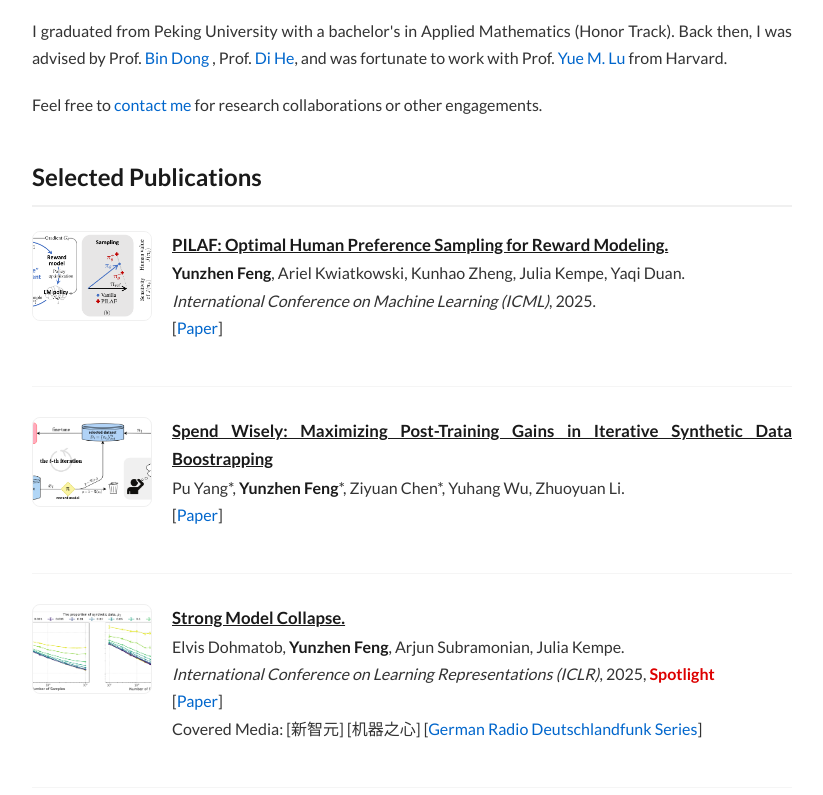
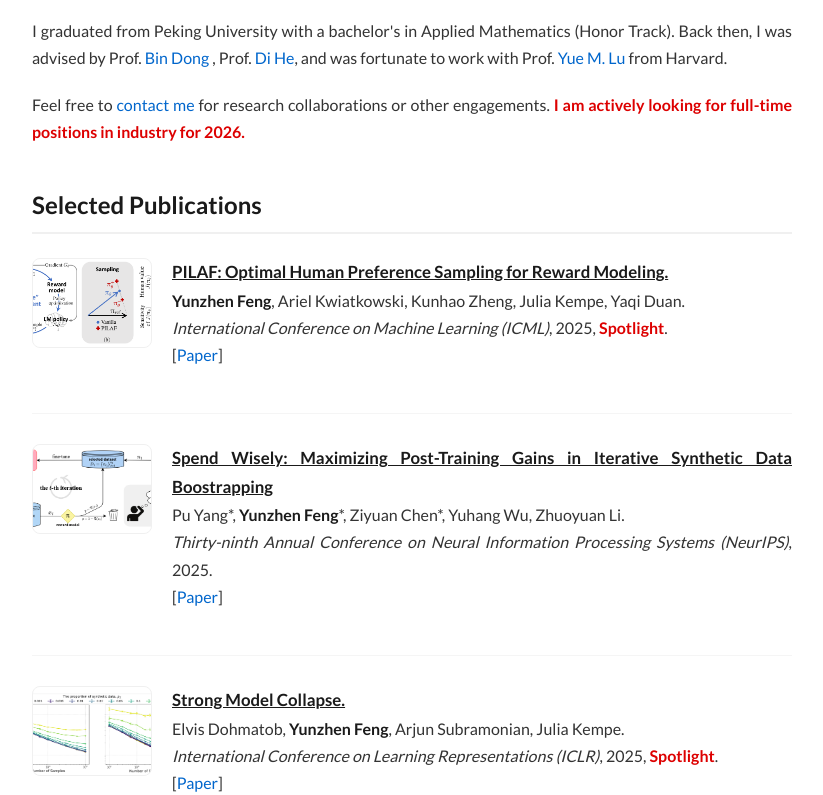
Before and after one commit to fengyzpku/fengyzpku.github.io, a plain HTML site: page index.html in a window 1280 px wide. Shown: the part 750-1545 px from the top of the page, without its empty margins (228-1051 px from the left). Drawn offline with Linux system fonts and the light colour scheme; some icons are missing.

Commit message:
update papers

```diff
--- a/index.html
+++ b/index.html
@@ -73,14 +73,14 @@
                             <a href="https://cims.nyu.edu/~kempe/">Julia Kempe</a>. My research spans synthetic data, reinforcement learning, and LLM reasoning, with a current focus on the reliability and memory mechanisms of LLM agents.
                         </p>
 
-                        <p>At NYU, I have had the privilege of collaborating with Prof. <a href="https://hhexiy.github.io/">He He</a>, Prof. <a href="https://timrudner.com/">Tim G. J. Rudner</a>, Prof. <a href="https://cecilialeiqi.github.io/">Qi Lei</a>, and Prof. <a href="https://duanyq22.github.io/">Yaqi Duan</a>. My industry experience includes internships at Meta, where I worked with the Meta Superintelligence Labs (MSL) team in 2025 alongside <a href="https://anthonyhartshorn.com/">Anthony Hartshorn</a>, <a href="https://cheng-zhang.org/">Cheng Zhang</a>, and <a href="https://www.linkedin.com/in/paragjain1/">Parag Jain</a>, and with the Fundamental AI Research (FAIR) team in 2024 under the guidance of <a href="http://www.yann-ollivier.org/rech/">Yann Ollivier</a> and <a href="https://f-charton.github.io/about/">François Charton</a>. In 2022, I interned at Uber, focusing on causal machine learning for marketplace optimization <a href="https://www.linkedin.com/in/jdowlatabadi">Jason Dowlatabadi</a>, <a href="https://www.linkedin.com/in/chen-xu-5483ab23">Chen Xu</a>, and Prof. <a href="https://web.stanford.edu/~swager/">Stefan Wager</a>, Prof. <a href="https://people.orie.cornell.edu/pfrazier/">Peter Frazier</a>.
+                        <p>At NYU, I have had the privilege of collaborating with Prof. <a href="https://hhexiy.github.io/">He He</a>, Prof. <a href="https://timrudner.com/">Tim G. J. Rudner</a>, Prof. <a href="https://cecilialeiqi.github.io/">Qi Lei</a>, and Prof. <a href="https://duanyq22.github.io/">Yaqi Duan</a>. My industry experience includes internships at Meta, where I worked with the Meta Superintelligence Labs (MSL) team in 2025 alongside <a href="https://anthonyhartshorn.com/">Anthony Hartshorn</a>, <a href="https://cheng-zhang.org/">Cheng Zhang</a>, and <a href="https://www.linkedin.com/in/paragjain1/">Parag Jain</a>, and with the Fundamental AI Research (FAIR) team in 2024 under the guidance of <a href="http://www.yann-ollivier.org/rech/">Yann Ollivier</a> and <a href="https://f-charton.github.io/about/">François Charton</a>. In 2022, I interned at Uber, focusing on causal machine learning for marketplace optimization with <a href="https://www.linkedin.com/in/jdowlatabadi">Jason Dowlatabadi</a>, <a href="https://www.linkedin.com/in/chen-xu-5483ab23">Chen Xu</a>, and Prof. <a href="https://web.stanford.edu/~swager/">Stefan Wager</a>, Prof. <a href="https://people.orie.cornell.edu/pfrazier/">Peter Frazier</a>.
                         </p>
 
                         <p>I graduated from Peking University with a bachelor's in Applied Mathematics (Honor Track). Back then, I was advised by Prof. <a href="http://faculty.bicmr.pku.edu.cn/~dongbin/">Bin Dong</a> , Prof. <a href="https://dihe-pku.github.io/">Di He</a>, and was fortunate to work with Prof. <a href="https://lu.seas.harvard.edu/">Yue M. Lu</a> from Harvard.
                         </p>
 
 
-                        <p>Feel free to <a href="mailto:yf2231@nyu.edu">contact me</a> for research collaborations or other engagements.</p>
+                        <p>Feel free to <a href="mailto:yf2231@nyu.edu">contact me</a> for research collaborations or other engagements. <span style="color:#d00; font-weight:600;">I am actively looking for full-time positions in industry for 2026.</span></p>
                     </div>
 
                     <!-- Publications Section -->
@@ -95,7 +95,7 @@
                             <p>
                                 <span><strong><u>PILAF: Optimal Human Preference Sampling for Reward Modeling.</u></strong></span><br/>
                                 <span><strong>Yunzhen Feng</strong>, Ariel Kwiatkowski, Kunhao Zheng, Julia Kempe, Yaqi Duan.</span><br/>
-                                <span><i>International Conference on Machine Learning (ICML)</i>, 2025.</span><br/>
+                                <span><i>International Conference on Machine Learning (ICML)</i>, 2025, <span style="color:#d00; font-weight:600;">Spotlight</span>.</span><br/>
                                 <span>[<a href="https://arxiv.org/abs/2502.04270">Paper</a>]</span><br/>
                                 <!-- [<a href="#">Code</a>] [<a href="#">Project Page</a>] -->
                             </p>
@@ -111,7 +111,7 @@
                             <p>
                                 <span><strong><u>Spend Wisely: Maximizing Post-Training Gains in Iterative Synthetic Data Boostrapping</u></strong></span><br/>
                                 <span>Pu Yang*, <strong>Yunzhen Feng</strong>*, Ziyuan Chen*, Yuhang Wu, Zhuoyuan Li.</span><br/>
-                                <!-- <span><i>Conference/Journal Name</i>, Year.</span><br/> -->
+                                <span><i>Thirty-ninth Annual Conference on Neural Information Processing Systems (NeurIPS)</i>, 2025.</span><br/>
                                 <span>[<a href="https://arxiv.org/abs/2501.18962">Paper</a>]</span><br/>
                             </p>
                         </div>
@@ -125,7 +125,7 @@
                             <p>
                                 <span><strong><u>Strong Model Collapse.</u></strong></span><br/>
                                 <span>Elvis Dohmatob, <strong>Yunzhen Feng</strong>, Arjun Subramonian, Julia Kempe.</span><br/>
-                                <span><i>International Conference on Learning Representations (ICLR)</i>, 2025, <span style="color:#d00; font-weight:600;">Spotlight</span></span><br/>
+                                <span><i>International Conference on Learning Representations (ICLR)</i>, 2025, <span style="color:#d00; font-weight:600;">Spotlight</span>.</span><br/>
                                 <span>[<a href="https://arxiv.org/abs/2410.04840">Paper</a>]</span><br/>
                                 <span>Covered Media: [新智元] [机器之心] [<a href="https://www.deutschlandfunk.de/ki-kollaps-daten-sprachmodelle-training-dlf-d0b03f04-100.html">German Radio Deutschlandfunk Series</a>]</span><br/>
                             </p>
@@ -216,13 +216,10 @@
                     </p>
 
                     <!-- Honors & Awards Section -->
-                    <!-- <h3>Honors & Awards</h3>
+                    <h3>Miscellaneous</h3>
                     <p>
-                        <span>Outstanding Graduate Award, 2024.</span><br/>
-                        <span>Research Excellence Fellowship, 2023.</span><br/>
-                        <span>Dean's List, 2020.</span><br/>
-                        <span>Academic Excellence Award, 2019.</span><br/>
-                    </p> -->
+                        <span>I am an outdoor lover. I climbed the Luodui Mount (6010m Snowberg) at Tibet, China in August, 2021. I have also served as the teaching assistant of *Outdoor Exploration* at Peking University. Outdoor experiences really help shape my personality and life methodology.</span><br/>
+                    </p>
                 </section>
             </section>
         </div>
```
